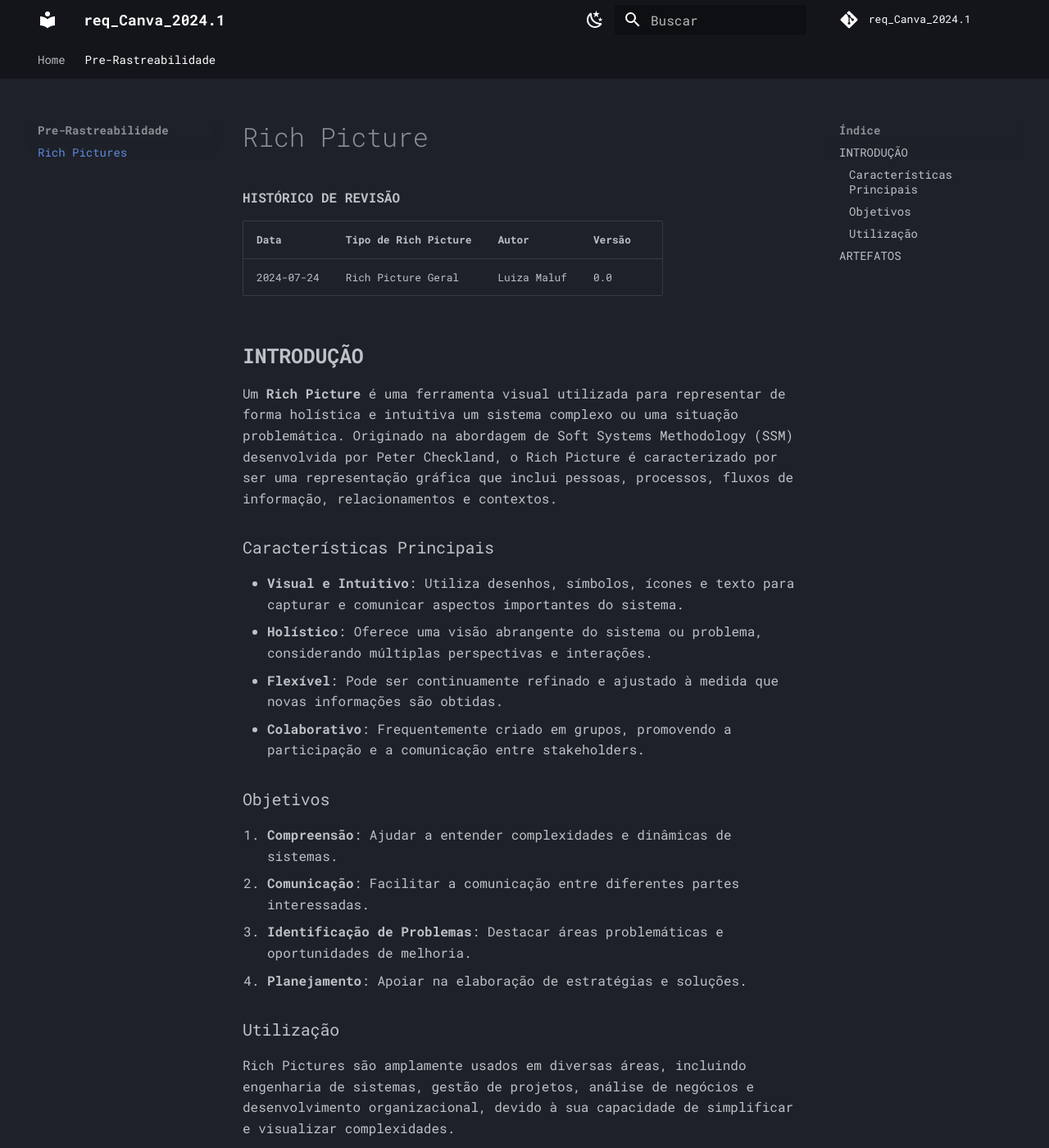
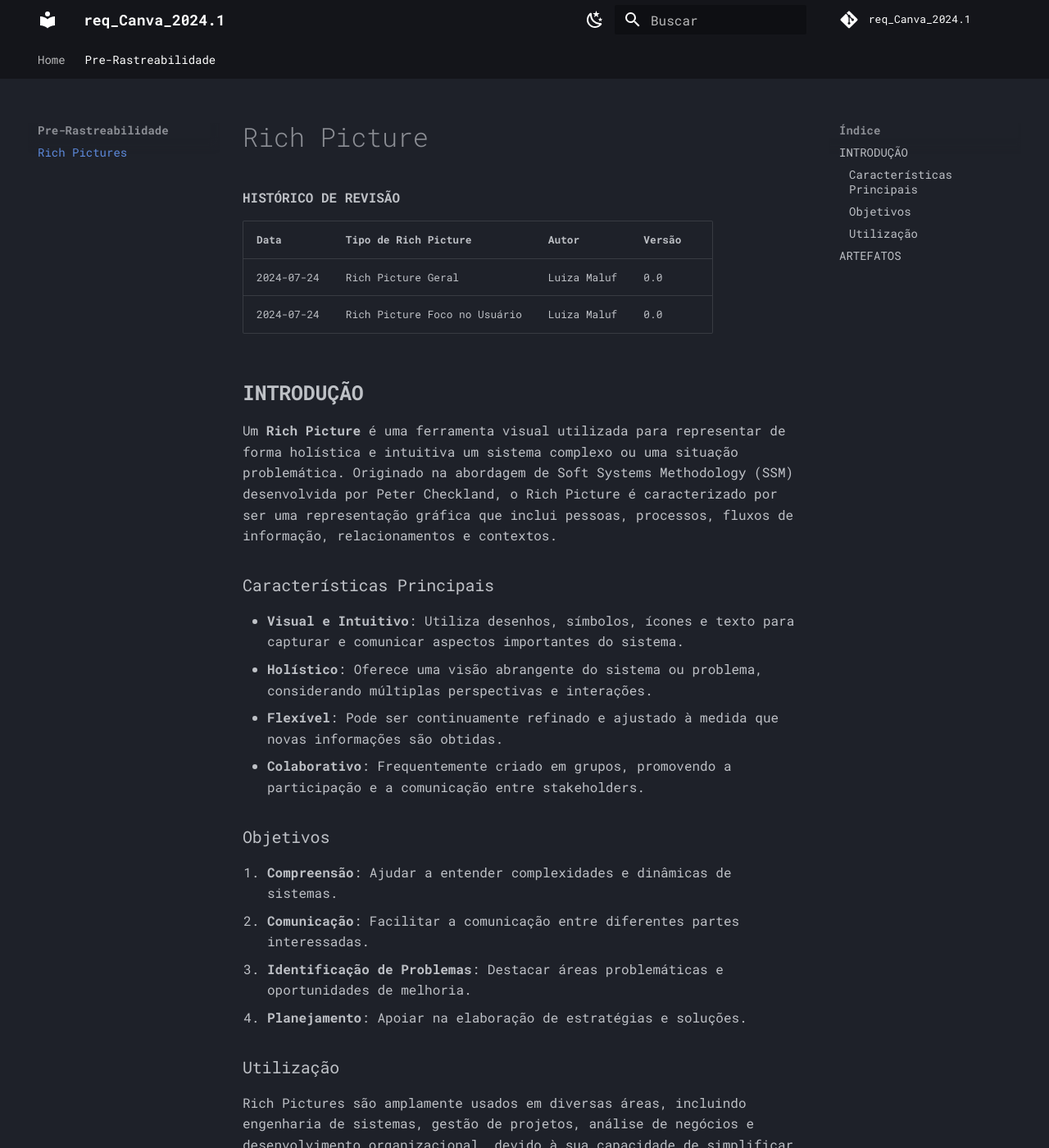
Before and after one commit to LuizaMaluf/req_Canva_2024.1, an MkDocs documentation site: the page built from docs/rich_picture.md, in a window 1280 px wide and 1400 px high. Shown: the whole window at 82% size. Built offline with MkDocs 1.6.1 and Material for MkDocs 9.7.7, drawn with Linux system fonts in a browser that asks for light colours; comment, search, counter and statistics services are not loaded; some of the changed text lies outside the part shown.

Commit message:
adicionando Rich Picture Foco Usuário

```diff
--- a/docs/rich_picture.md
+++ b/docs/rich_picture.md
@@ -5,6 +5,7 @@
 | Data       | Tipo de Rich Picture                 | Autor         | Versão   |
 |------------|--------------------------------------|---------------|----------|
 | 2024-07-24 | Rich Picture Geral                   | Luiza Maluf   | 0.0      |
+| 2024-07-24 | Rich Picture Foco no Usuário         | Luiza Maluf   | 0.0      |
 
 ## __INTRODUÇÃO__
 
@@ -34,4 +35,8 @@
 
 1. __Fluxo Geral__
 
-    1.1 Versão 0.0![Rich Picture Geral](images/rich_picture_geral.jpg)
+    Versão 0.0![Rich Picture Geral](images/rich_picture_geral_00.jpg)
+
+2. __Fluxo do Usuário__
+
+    Versão 0.0![Rich Picture Usuario 00](images/rich_picture_usuario_00.jpg)
```
Also changed, not shown: docs/images/rich_picture_geral_00.jpg (renamed from docs/images/rich_picture_geral.jpg), docs/images/rich_picture_usuario_00.jpg (added).
